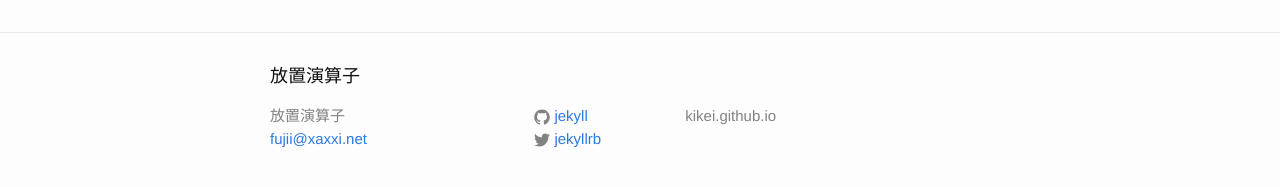
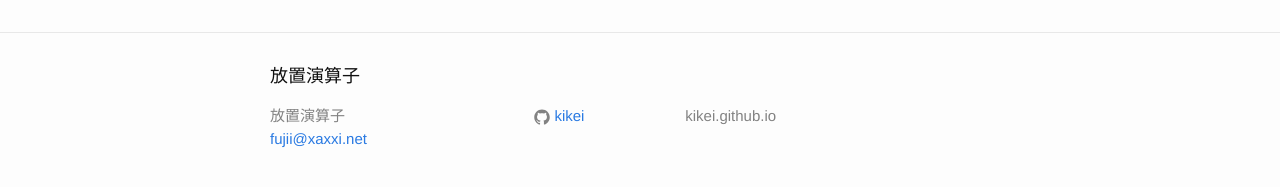
Before and after one commit to kikei/kikei.github.io, a Jekyll site: the page built from about.md, in a window 1280 px wide. Shown: the part 318-505 px from the top of the page. Built offline with Jekyll 4.4.1, drawn with Linux system fonts in a browser that asks for light colours.

Commit message:
updated config

```diff
--- a/_config.yml
+++ b/_config.yml
@@ -12,8 +12,7 @@ description: > # this means to ignore newlines until "baseurl:"
   kikei.github.io
 baseurl: "" # the subpath of your site, e.g. /blog
 url: "http://kikei.github.io" # the base hostname & protocol for your site
-twitter_username: jekyllrb
-github_username:  jekyll
+github_username:  kikei
 
 # Build settings
 markdown: kramdown
```
